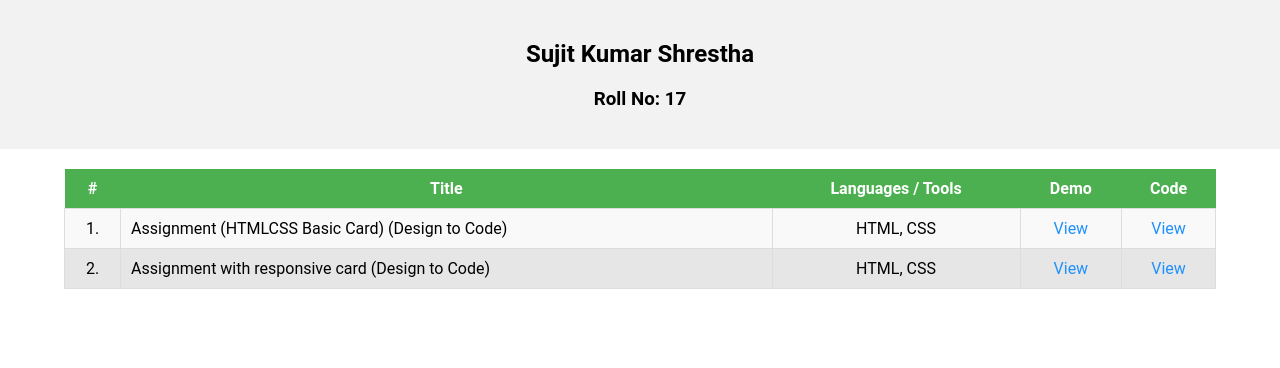
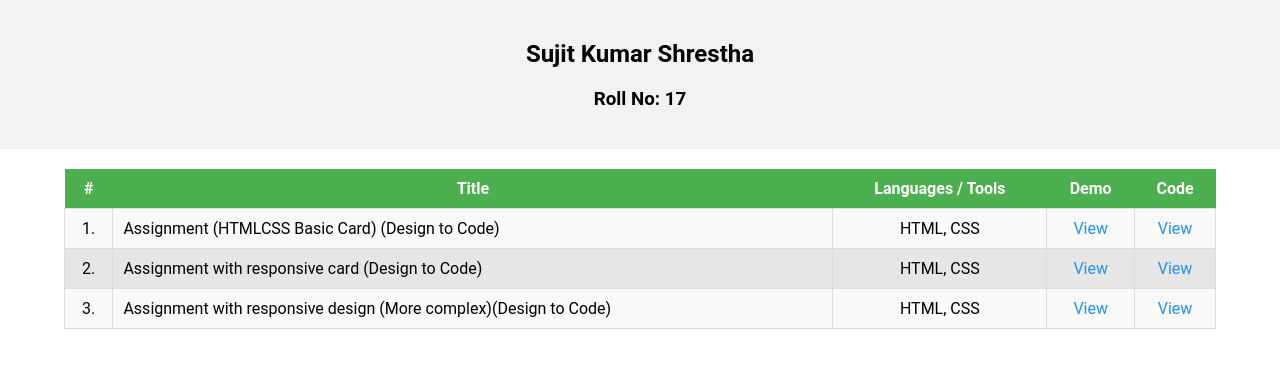
Before and after one commit to Sujit-11/Sujit-11.github.io, a plain HTML site: page index.html in a window 1280 px wide. Drawn offline with Linux system fonts and the light colour scheme.

Commit message:
Assignment 3 added

```diff
--- a/index.html
+++ b/index.html
@@ -46,6 +46,19 @@
             target="_blank">View</a>
         </td>
     </tr>
+    <tr>
+        <td>3.</td>
+        <td>Assignment with responsive design (More complex)(Design to Code)</td>
+        <td>HTML, CSS</td>
+        <td>
+            <a href="Assignment with responsive design (More complex)(Design to Code)/index.html"
+            target="_blank">View</a>
+        </td>
+        <td>
+            <a href="https://github.com/Sujit-11/Sujit-11.github.io/tree/398e804e6c52beeef86eb41899a7ecc138c2d03f/Assignment%20with%20responsive%20design%20(More%20complex)(Design%20to%20Code)"
+            target="_blank">View</a>
+        </td>
+    </tr>
     </table>
 </body>
 </html>
```
